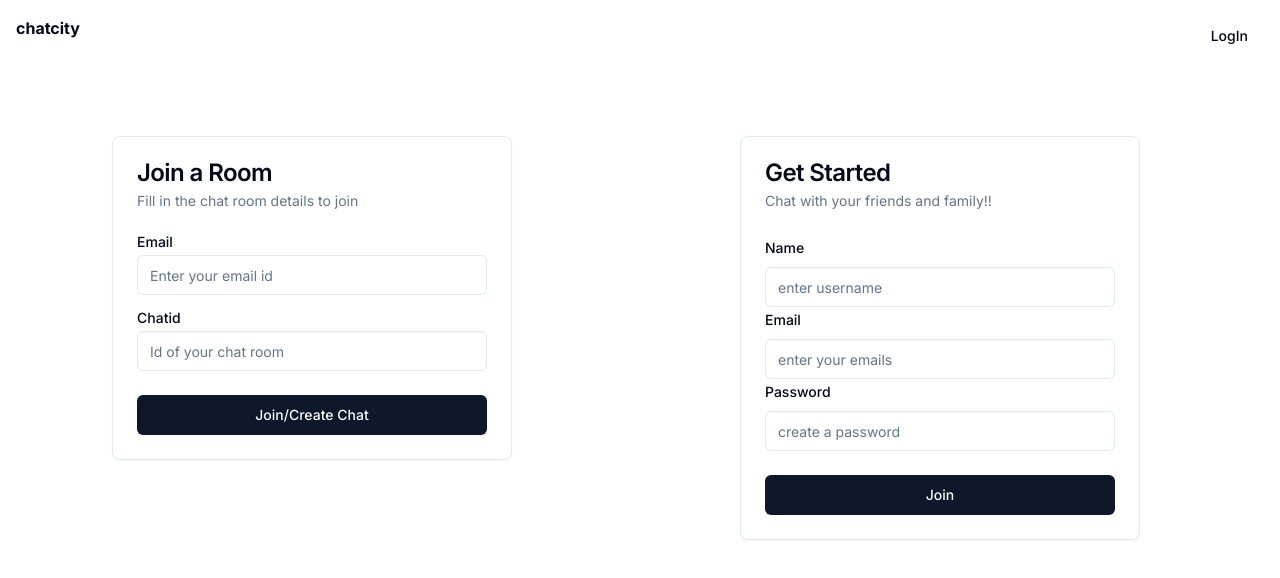
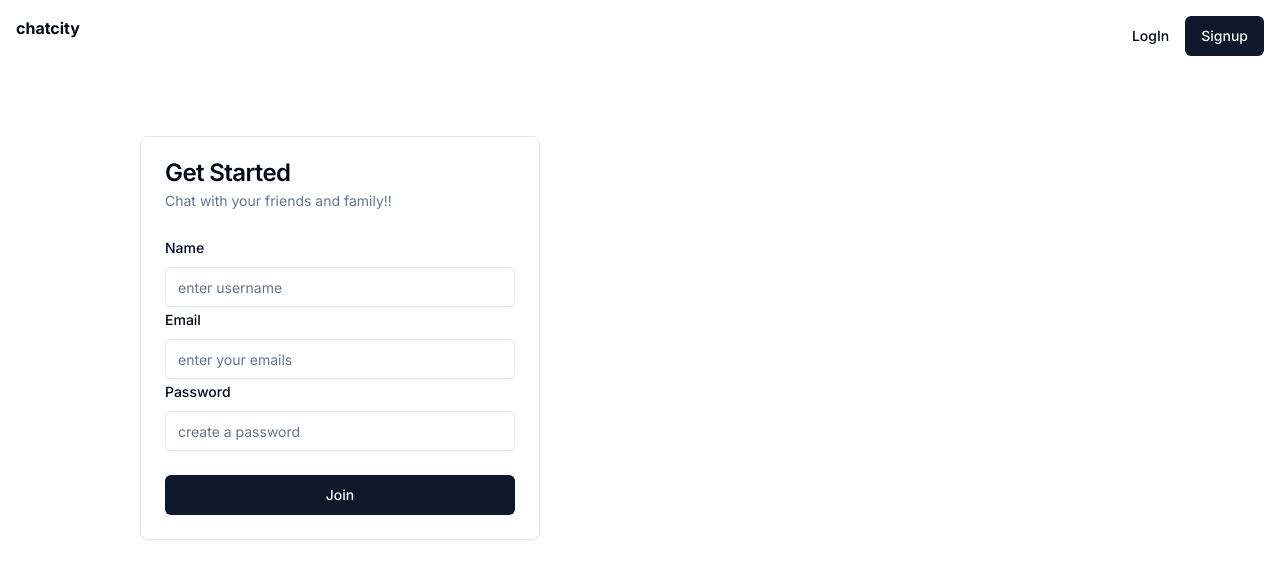
Before and after one commit to LaPulgaaa/chatapp, a Next.js app: page / in a window 1280 px wide. Shown: the top 578 px of the page. Built offline with nearby package versions, Linux system fonts and the light colour scheme.

Commit message:
login: Move code block in a separate block.

```diff
--- /dev/null
+++ b/app/login/page.tsx
@@ -0,0 +1,86 @@
+'use client'
+import { Card,CardContent,CardDescription,CardFooter,CardHeader,CardTitle } from "@/components/ui/card"
+import { Button } from "@/components/ui/button";
+import { Label } from "@/components/ui/label";
+import { Input } from "@/components/ui/input";
+import { useState } from "react";
+import { useSetRecoilState,useRecoilValue  } from "recoil";
+import { userState } from "@/lib/store/atom/User";
+import { useRouter } from "next/navigation";
+import { tokenState } from "@/lib/store/atom/Token";
+
+export default function login(){
+
+    const setToken=useSetRecoilState(tokenState);
+    const token=useRecoilValue(tokenState);
+    const [email,setEmail]=useState("");
+    const setUser=useSetRecoilState(userState);
+    const [room,setRoom]=useState("");
+    const router=useRouter();
+
+
+  async function joinRoom(){
+    console.log("button clicked")
+    setUser({
+      name:email,
+      roomId:room
+    });
+    if(token)
+    router.push("/chat");
+    else
+    {
+
+      try{
+        const resp=await fetch(`http://localhost:3000/user/findUser/${email}`);
+        if(resp.status==200)
+        {
+          const {token,user}=await resp.json();
+          console.log(user)
+          console.log(token)
+          setToken(token);
+          router.push("/chat");
+        }
+        else if(resp.status==404)
+        {
+          alert("Looks like you are new here!! Please sign to join chat!")
+        }
+      }catch(err)
+      {
+        console.log(err);
+      }
+    }
+  }
+
+
+    return  <div className='ml-12 p-4 flex justify-center'>
+    <Card className='w-[400px]'>
+      <CardHeader>
+        <CardTitle>Join a Room</CardTitle>
+        <CardDescription>Fill in the chat room details to join</CardDescription>
+      </CardHeader>
+      <CardContent>
+      <div className="grid w-full items-center gap-4">
+        <div className="flex flex-col space-y-1.5">
+          <Label htmlFor="emailId">Email</Label>
+          <Input
+          onChange={(e)=>{
+            setEmail(e.target.value)
+          }}
+          value={email} id="email" placeholder="Enter your email id" />
+        </div>
+        <div className="flex flex-col space-y-1.5">
+        <Label htmlFor="id">Chatid</Label>
+          <Input
+          onChange={(e)=>{
+            setRoom(e.target.value)
+          }}
+          value={room} id="id" placeholder="Id of your chat room" />
+        </div>
+      </div>
+  </CardContent>
+  <CardFooter>
+    <Button onClick={joinRoom} className='w-full'>Join/Create Chat</Button>
+  </CardFooter>
+    </Card>
+  </div>
+}
--- a/app/page.tsx
+++ b/app/page.tsx
@@ -19,12 +19,11 @@ import { tokenState } from '@/lib/store/atom/Token';
 export default function Home() {
   const wsConnection=useRecoilValue(wsState);
   const router=useRouter();
-  const setUser=useSetRecoilState(userState);
+
   const setToken=useSetRecoilState(tokenState);
   const token=useRecoilValue(tokenState);
   const pathname=usePathname();
-  const [email,setEmail]=useState("");
-  const [room,setRoom]=useState("");
+
   const form=useForm<Join>({
     resolver:zodResolver(joinSchema),
     defaultValues:{
@@ -59,70 +58,10 @@ export default function Home() {
     }
   }
 
-  async function joinRoom(){
-    setUser({
-      name:email,
-      roomId:room
-    });
-    if(token)
-    router.push("/chat");
-    else
-    {
-
-      try{
-        const resp=await fetch(`http://localhost:3000/user/findUser/${email}`);
-        if(resp.status==200)
-        {
-          const {token,user}=await resp.json();
-          console.log(user)
-          console.log(token)
-          setToken(token);
-          router.push("/chat");
-        }
-        else if(resp.status==404)
-        {
-          alert("Looks like you are new here!! Please sign to join chat!")
-        }
-      }catch(err)
-      {
-        console.log(err);
-      }
-    }
-  }
 
   return (
     <div className="grid grid-cols-2 gap-4 p-12">
-      <div className='ml-12 p-4'>
-        <Card className='w-[400px]'>
-          <CardHeader>
-            <CardTitle>Join a Room</CardTitle>
-            <CardDescription>Fill in the chat room details to join</CardDescription>
-          </CardHeader>
-          <CardContent>
-          <div className="grid w-full items-center gap-4">
-            <div className="flex flex-col space-y-1.5">
-              <Label htmlFor="emailId">Email</Label>
-              <Input
-              onChange={(e)=>{
-                setEmail(e.target.value)
-              }}
-              value={email} id="email" placeholder="Enter your email id" />
-            </div>
-            <div className="flex flex-col space-y-1.5">
-            <Label htmlFor="id">Chatid</Label>
-              <Input
-              onChange={(e)=>{
-                setRoom(e.target.value)
-              }}
-              value={room} id="id" placeholder="Id of your chat room" />
-            </div>
-          </div>
-      </CardContent>
-      <CardFooter>
-        <Button onClick={joinRoom} className='w-full'>Join/Create Chat</Button>
-      </CardFooter>
-        </Card>
-      </div>
+
 
       {/* register form */}
       <div className="grid justify-items-center p-4">
--- a/components/Navbar.tsx
+++ b/components/Navbar.tsx
@@ -18,7 +18,9 @@ export default function Navbar(){
             router.push("/")
          }}
          variant={"ghost"}>Logout</Button>:<Button variant="ghost">LogIn</Button>}
-
+        <Button onClick={()=>{
+            router.push("/login")
+        }}>Signup</Button>
         </div>
     </div>
 }
```
